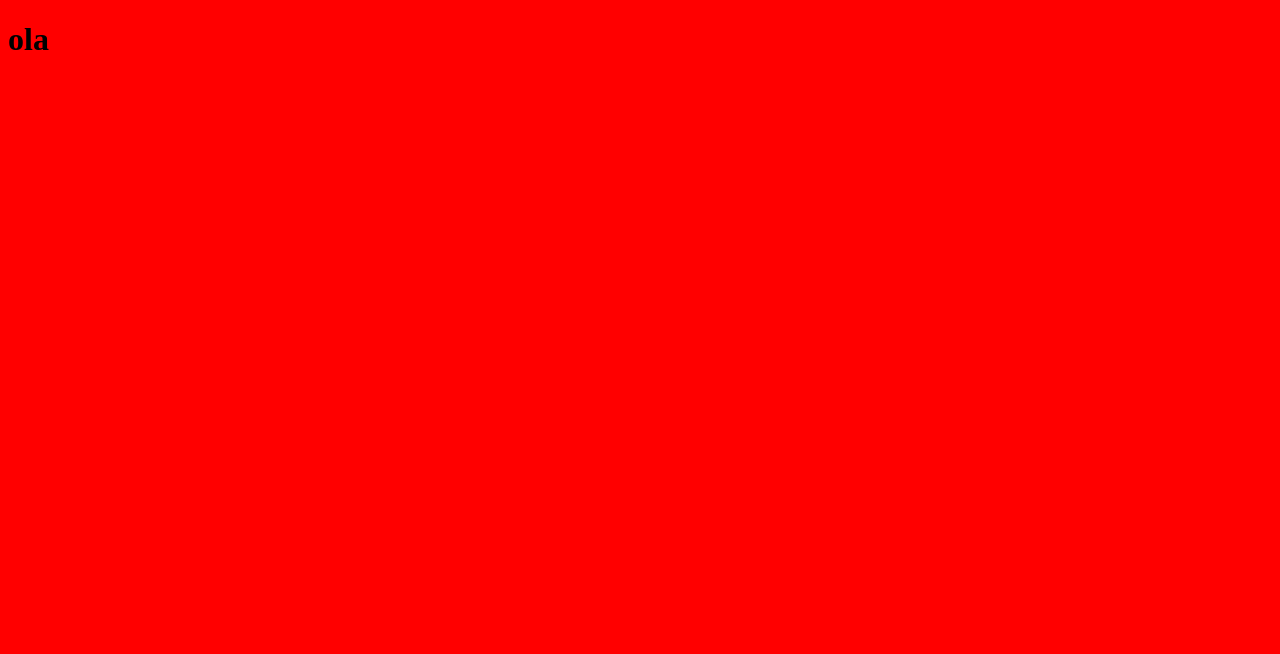
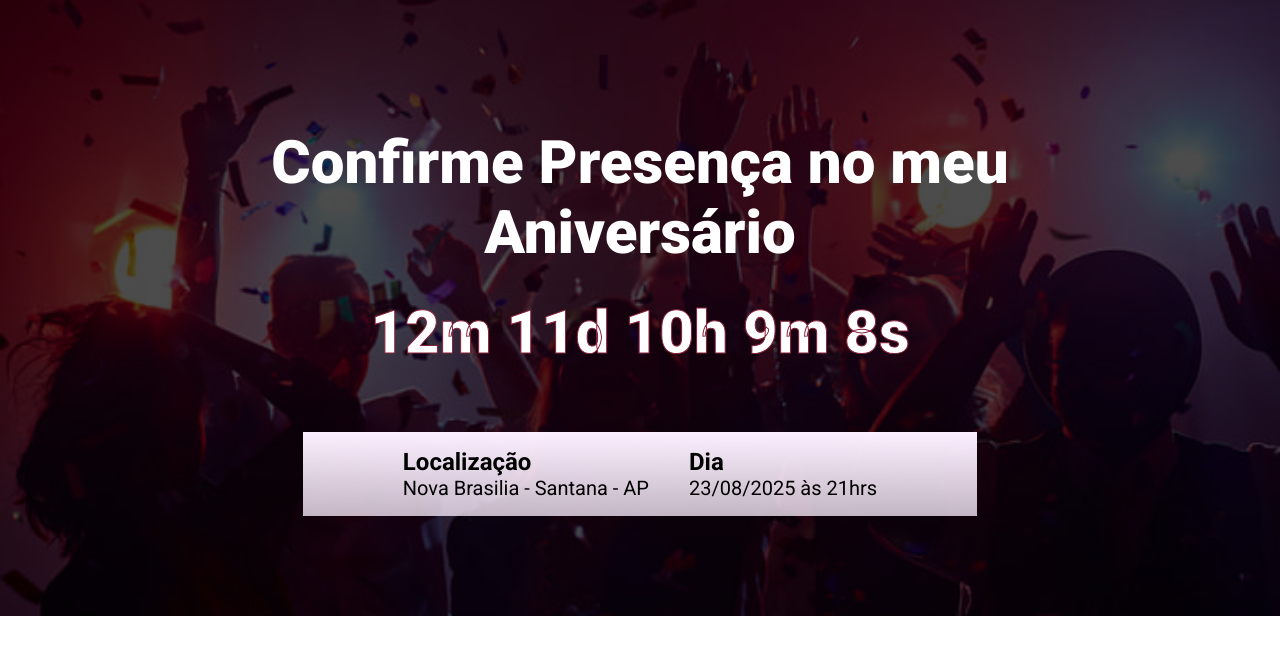
Before and after one commit to xVOGHx/Aniversario_vogh, a website built with Parcel: page src/index.html in a window 1280 px wide. Built offline with nearby package versions, Linux system fonts and the light colour scheme.

Commit message:
hero feito

```diff
--- a/src/index.html
+++ b/src/index.html
@@ -4,10 +4,32 @@
     <meta charset="UTF-8">
     <meta name="viewport" content="width=device-width, initial-scale=1.0">
     <title>convite aniversário vogh</title>
+    <link rel="preconnect" href="https://fonts.googleapis.com">
+    <link rel="preconnect" href="https://fonts.gstatic.com" crossorigin>
+    <link href="https://fonts.googleapis.com/css2?family=Roboto:wght@400;700;900&display=swap" rel="stylesheet">
+
     <link rel="stylesheet" href="./styles/main.scss">
 </head>
 <body>
-    <h1>ola</h1>
+    <header class="hero">
+    <div class="container">
+        <p class="hero__text">Confirme Presença no meu Aniversário <br>
+            <span class="contador" id="contador">12m 11d 10h 9m 8s</span>
+        </p>
+
+        <div class="infos-bar">
+            <ul class="infos-bar__infos">
+                <li class="infos-bar__infos__item">
+                    <b>Localização</b>
+                    Nova Brasilia - Santana - AP
+                </li>
+                <li class="infos-bar__infos__item">
+                    <b>Dia</b>
+                    23/08/2025 às 21hrs
+                </li>
+            </ul>
+        </div>
+    </div>
 
     <script src="./scripts/main.js"></script>
 </body>
--- /dev/null
+++ b/src/styles/_hero.scss
@@ -0,0 +1,99 @@
+@use 'variables';
+
+
+.contador {
+    display: block;
+    padding-top: 30px;
+    color: variables.$textColor;
+    -webkit-text-stroke-width: 1px;
+    -webkit-text-stroke-color: variables.$pink;
+}
+
+.hero{
+    padding-top: 64px;
+    padding-bottom: 100px;
+    background-image: url(../imagens/festa.jpg);
+    background-repeat: no-repeat;
+    background-size: cover;
+    background-position-y: 20%;
+    position: relative;
+
+    .container {
+        position: relative;
+        display: flex;
+        flex-direction: column;
+        align-items: center;
+    }
+
+    &::before {
+        position: absolute;
+        top: 0;
+        left: 0;
+        width: 100%;
+        height: 100%;
+        background-color: #000;
+        content: "";
+        opacity: 0.7;
+    }
+
+    &__text{
+        margin: 64px auto;
+        font-size: 60px;
+        line-height: 70px;
+        font-weight: 800;
+        text-align: center;
+    }
+
+    @media (max-width: 640px) {
+        padding: 40px 0;
+
+        &__text {
+            font-size: 40px;
+            line-height: 38px;
+            margin: 24px 0;
+        }
+    }
+}
+
+.infos-bar{
+    padding: 16px 100px;
+    background-image: linear-gradient( rgb(252, 239, 255), rgba(252, 239, 255, 0.76));
+    display: flex;
+    justify-content: center;
+    max-width: 80%;
+
+    &__infos {
+        display: flex;
+        gap: 40px;
+
+        &__item {
+            font-size: 20px;
+            color: variables.$secundaryTextColor;
+
+            b {
+                font-size: 24px;
+                display: block;
+                color: variables.$secundaryTextColor;
+            }
+        }
+    }
+
+    @media (max-width: 640px){
+        padding: 16px 24px;
+        display: block;
+
+        &__infos{
+            display: block;
+
+            &__item{
+                margin-bottom: 24px;
+            }
+        }
+    }
+
+    @media (max-width: 1024px){
+        &__infos{
+            gap: 16px;
+        }
+    }
+}
--- /dev/null
+++ b/src/styles/_variables.scss
@@ -0,0 +1,8 @@
+$textColor: #fff;
+$secundaryTextColor: #000;
+
+$blue1:#1B6CA7;
+$blue2: #442BDB;
+$pink: #89223B;
+$yellow:#9C791D;
+$purple: #4f2ac3;
--- a/src/styles/main.scss
+++ b/src/styles/main.scss
@@ -1,3 +1,25 @@
+@use 'hero';
+@use 'variables';
+
 * {
-    background-color: red;
+    margin: 0;
+    padding: 0;
+    box-sizing: border-box;
+    font-family: "Roboto", sans-serif;
+    color: variables.$textColor;
+    list-style: none;
 }
+
+.container {
+    max-width: 960px;
+    width: 100%;
+    margin: 0 auto;
+
+    @media (max-width: 640px){
+        max-width: 80%;
+    }
+
+    @media (max-width:1024px){
+        max-width: 90%;
+    }
+}
```
